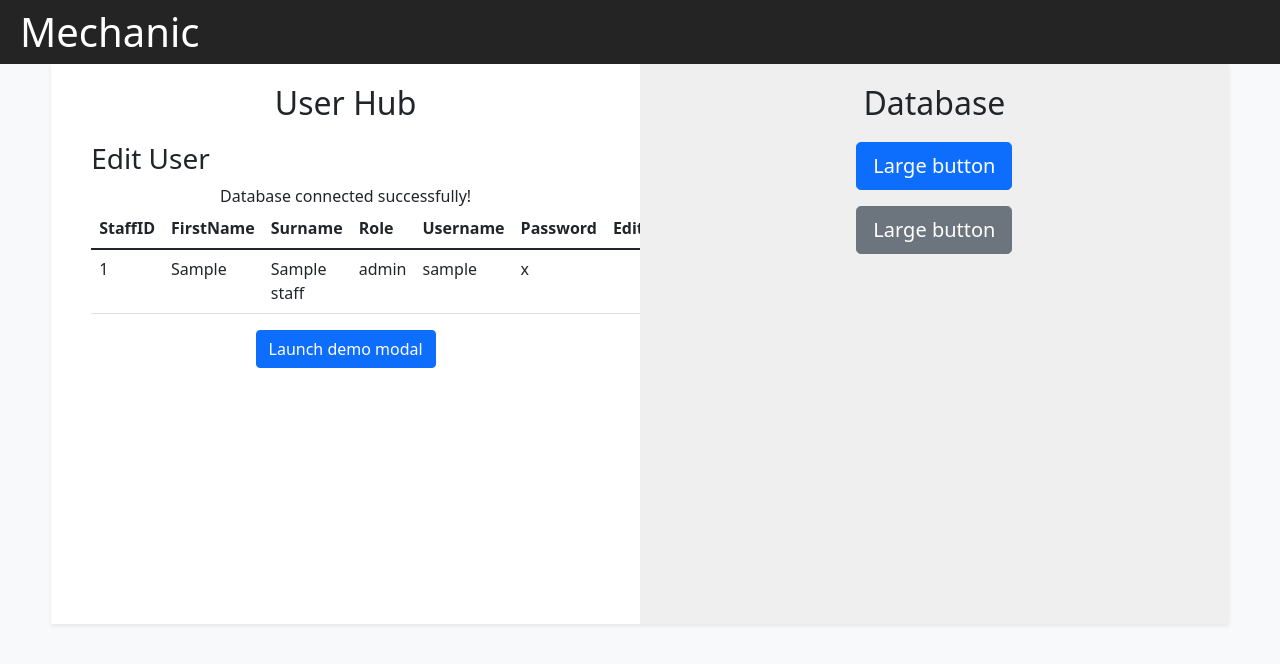
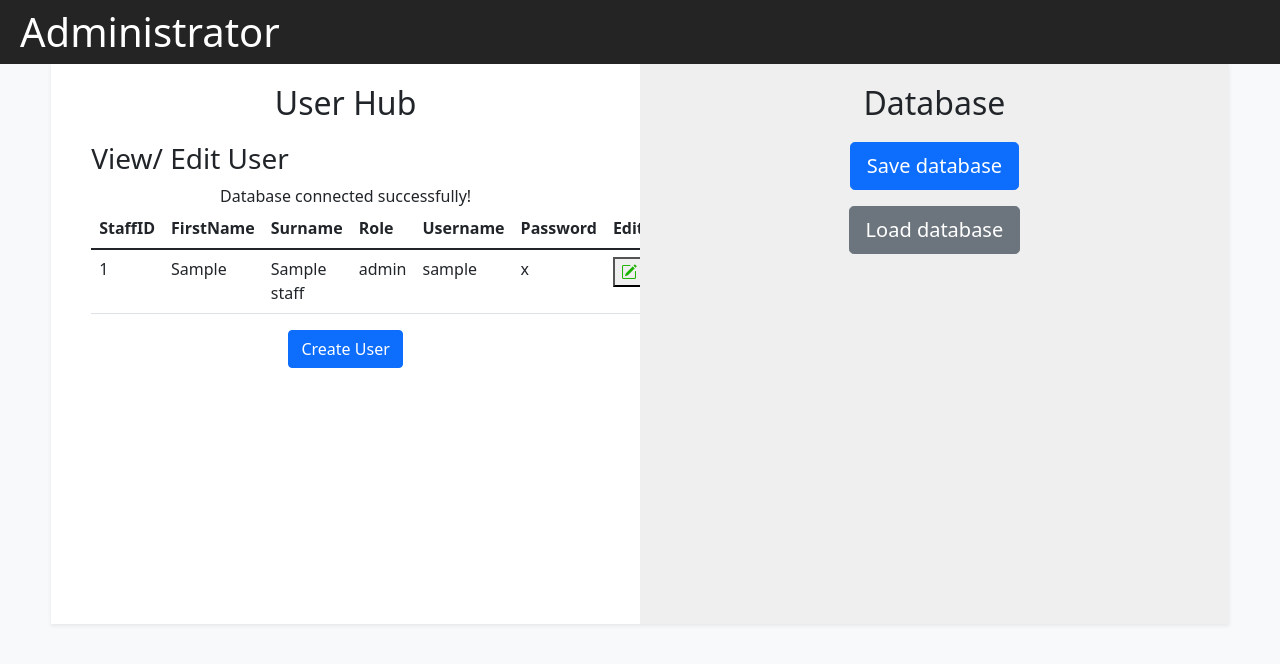
Before and after one commit to Hamz-06/Team-Project-gs, a PHP site: page /adminpage.php in a window 1280 px wide. Shown: the top 664 px of the page. Run offline with PHP 8.4, Linux system fonts and the light colour scheme; tables that the repository leaves empty or names only in its code hold one stand-in row (values such as "Sample post"); some libraries are stand-ins or nearby versions.

Commit message:
Updated website

```diff
--- a/adminpage.php
+++ b/adminpage.php
@@ -3,19 +3,15 @@
 //add function
 include 'phpfunctions.php';
 
-//run if add user button is clicked
+//run if add user button is clicked (Form button)
 if (isset($_POST['addUserSubmit'])) {
+  echo "<script>console.log('qwe')</script>";
+
   addUser();
 }
 
-if (isset($_POST['editUserSubmit'])) {
-}
-
-
 
 ?>
-
-
 
 
 
@@ -30,7 +26,7 @@ if (isset($_POST['editUserSubmit'])) {
 
 
 <head>
-  <title>Mechanic - GARITS</title>
+  <title>Administrator - GARITS</title>
   <!-- CSS only -->
   <link href="https://cdn.jsdelivr.net/npm/bootstrap@5.1.3/dist/css/bootstrap.min.css" rel="stylesheet" integrity="sha384-1BmE4kWBq78iYhFldvKuhfTAU6auU8tT94WrHftjDbrCEXSU1oBoqyl2QvZ6jIW3" crossorigin="anonymous">
   <link href="style.css" rel="stylesheet">
@@ -38,7 +34,7 @@ if (isset($_POST['editUserSubmit'])) {
 
 <body>
   <nav>
-    <h1>Mechanic</h1>
+    <h1>Administrator</h1>
   </nav>
 
 
@@ -52,7 +48,7 @@ if (isset($_POST['editUserSubmit'])) {
 
       <!-- Subtitle -->
       <div class="line text-left">
-        <h3>Edit User</h3>
+        <h3>View/ Edit User</h3>
       </div>
 
 
@@ -79,17 +75,28 @@ if (isset($_POST['editUserSubmit'])) {
 
               // get number of users to add to edit button
               $numUser = mysqli_num_rows($getUser);
+
               //create array for edit button
+              $editButtonArray = array();
 
-              $editButtonArray = array();
-              //loop through users and assign a edit button to each user
+              //loop through users and assign a edit button/ form to each user
               for ($i = 0; $i < $numUser; $i++) {
 
                 $row = $getUser->fetch_assoc();
-                array_push($editButtonArray, '<td><button type="button" class="bi-pencil-square" id="editbutton" data-bs-toggle="modal" data-bs-target="#exampleModal2"> </button></td>');
+                $id = $row["StaffID"];
+
+                $buttonForm = '<form action="editUserPage.php?>" method="get">
+                <input type="hidden" name ="buttonID" value ='.$id.'>
+                <button type="submit" class="bi-pencil-square" id="editbutton"> </button>
+                </form>';
+                //push button to array
+                array_push($editButtonArray, $buttonForm);
+
+                //add to html code
                 echo "<tr><td>" . $row["StaffID"] . "</td><td>" . $row["Fname"] . "</td><td>" . $row["Sname"] . "</td><td>" . $row["Roles"] . "</td><td>" . $row["Username"] . "</td><td>" . $row["Password"] . "</td><td>" . $editButtonArray[$i] .  "</td></tr>";
               }
 
+              $db->close();
               ?>
 
 
@@ -100,73 +107,15 @@ if (isset($_POST['editUserSubmit'])) {
         </table>
 
 
-        <!--Modal num2 (USED TO EDIT USER - Similar to create user) -->
-
-        <div class="modal fade" id="exampleModal2" tabindex="-1" aria-labelledby="exampleModalLabel" aria-hidden="true">
-          <div class="modal-dialog">
-
-            <div class="modal-content">
-              <div class="modal-header">
-                <h5 class="modal-title" id="exampleModalLabel">Add User</h5>
-                <button type="button" class="btn-close" data-bs-dismiss="modal" aria-label="Close"></button>
-              </div>
-              <div class="modal-body">
-                <form method="post" id="editUser" onsubmit="return checkEditUserAdmin()" action="adminpage.php">
-
-                  <div class="spacer">
-
-                    <small id="editFnameTag"></small>
-                    <input type="text" name="editFname" class="form-control" id="editFname" placeholder="Enter First Name" value="sdsd" maxlength="15">
-
-                  </div>
-
-                  <div class="spacer">
-
-                    <small id="editSnameTag"></small>
-                    <input type="text" name="editSname" class="form-control" id="editSname" placeholder="Enter Surname" maxlength="15">
-
-                  </div>
-
-                  <div class="spacer">
-                    <small id="editRoleTag"></small>
-                    <select class="form-control" name="editRole" id="editRole">
-                      <option>Choose a Role...</option>
-                      <option>Receptionist</option>
-                      <option>Mechanic</option>
-                      <option>Foreperson</option>
-                      <option>Franchisee</option>
-                      <option>Administrator</option>
-                    </select>
-
-                  </div>
-                  <div class="spacer">
-                    <small id="editUnameTag"></small>
-                    <input type="text" name="editUname" class="form-control" id="editUname" placeholder="Enter Username" maxlength="15">
-
-                  </div>
-
-                  <div class="spacer">
-                    <small id="editPwordTag"></small>
-                    <input type="text" name="editPword" class="form-control" id="editPword" placeholder="Enter Password" maxlength="15">
-                  </div>
 
 
-              </div>
-              <div class="modal-footer">
-                <button type="button" class="btn btn-secondary" data-bs-dismiss="modal">Close</button>
-                <button type="submit" class="btn btn-primary" name="editUserSubmit">Save changes</button>
-              </div>
 
-              </form>
-            </div>
 
-          </div>
-        </div>
 
 
         <!-- Button trigger modal THIS IS START OF ADD USER -->
         <button type="button" class="btn btn-primary" data-bs-toggle="modal" data-bs-target="#exampleModal">
-          Launch demo modal
+          Create User
         </button>
 
         <!-- Modal -->
@@ -198,7 +147,7 @@ if (isset($_POST['editUserSubmit'])) {
                   <div class="spacer">
                     <small id="roleTag"></small>
                     <select class="form-control" name="role" id="role">
-                      <option>Choose a Role...</option>
+                      <option value="" selected disabled hidden>Please select an option...</option>
                       <option>Receptionist</option>
                       <option>Mechanic</option>
                       <option>Foreperson</option>
@@ -222,7 +171,7 @@ if (isset($_POST['editUserSubmit'])) {
               </div>
               <div class="modal-footer">
                 <button type="button" class="btn btn-secondary" data-bs-dismiss="modal">Close</button>
-                <button type="submit" class="btn btn-primary" name="addUserSubmit">Save changes</button>
+                <button type="submit" class="btn btn-primary" name="addUserSubmit">Add User</button>
               </div>
 
               </form>
@@ -246,7 +195,7 @@ if (isset($_POST['editUserSubmit'])) {
 
       <div class="line">
         <table class="table">
-          <button type="button" class="btn btn-primary btn-lg">Large button</button>
+          <button type="button" class="btn btn-primary btn-lg">Save database </button>
 
         </table>
       </div>
@@ -254,7 +203,7 @@ if (isset($_POST['editUserSubmit'])) {
       <div class="line">
         <table class="table">
 
-          <button type="button" class="btn btn-secondary btn-lg">Large button</button>
+          <button type="button" class="btn btn-secondary btn-lg">Load database</button>
         </table>
       </div>
 
--- a/formValidation.js
+++ b/formValidation.js
@@ -101,7 +101,7 @@ function checkCreateUserAdmin(){
 ///////////////////
 function checkEditUserAdmin() {
     //gets data from form
-    console.log("ewfef");
+
     const editFirstName = $("editFname").value.trim();
     const editSecondName = $("editSname").value.trim();
     const editRole = $("editRole").value.trim();
--- a/getButtonIndex.js
+++ /dev/null
@@ -1,17 +0,0 @@
-
-const btns = document.querySelectorAll("#editbutton");
-
-
-
-$indexButton=0;
-
-
-btns.forEach((item, index) => {
-    item.addEventListener('click', () =>
-        $indexButton=index
-        );
-});
-
-function usy(){
-    return $indexButton;
-}
--- a/getStaff.php
+++ /dev/null
@@ -1,4 +0,0 @@
-<?php
-
-    $data = "rgrg";
-?>
--- a/phpfunctions.php
+++ b/phpfunctions.php
@@ -1,12 +1,13 @@
+
+
 <?php
+
 function addUser()
 {
 
     /*Checks to see if fname and etc.. exist from the the form. If it exists it
     will assign the variables */
-    if (
-        isset($_POST['fname']) && isset($_POST['sname']) && isset($_POST['role']) && isset($_POST['pword'])
-    ) {
+    if (isset($_POST['fname']) && isset($_POST['sname']) && isset($_POST['role']) && isset($_POST['pword'])) {
         $fname = $_POST['fname'];
         $sname = $_POST['sname'];
         $role = $_POST['role'];
@@ -42,7 +43,7 @@ function addUser()
 
                 echo "<script>alert('Username is taken. Try another Username');</script>";
                 break;
-            } else if ($row['Username'] != $uname && $i==$numRows-1) {  //adds one user at the end of the loop(This is to prevent multiple data entries)
+            } else if ($row['Username'] != $uname && $i == $numRows - 1) {  //adds one user at the end of the loop(This is to prevent multiple data entries)
 
                 //insert userdetails into sql
                 $insertUserName = "INSERT INTO `Staff` (`StaffID`, `Fname`, `Sname`, `Roles`, `Username`, `Password`)
@@ -55,3 +56,58 @@ function addUser()
         $db->close();
     }
 }
+
+function editUser()
+{
+    include 'connect.php';
+
+
+
+    /*Checks to see if fname and etc.. exist from the the form. If it exists it
+    will assign the variables */
+    if (isset($_POST['editFname']) && isset($_POST['editSname']) && isset($_POST['editPword'])) {
+
+        $userID = $_POST['userID'];
+        $editedfname = $_POST['editFname'];
+        $editedsname = $_POST['editSname'];
+        $editedrole = $_POST['editRole'];
+        $editeduname = $_POST['editUname'];
+        $editedpword = $_POST['editPword'];
+
+        echo $editedfname;
+        echo $editedpword;
+        echo $editedrole;
+    }
+
+
+    /*Checks to see if a post request was made (usually from form) */
+    if ($_SERVER['REQUEST_METHOD'] == 'POST') {
+
+        $sqlEditUser = "UPDATE `Staff` SET `Fname` = '$editedfname', `Sname` = '$editedsname', `Roles` = '$editedrole', `Username` = '$editeduname', `Password`='$editedpword' WHERE `StaffID` = '$userID'";
+
+        $db->query($sqlEditUser);
+
+
+        $db->close();
+        echo "<script>
+        alert('User has been edited');
+        window.location.replace('adminpage.php');
+        </script>";
+
+
+
+    }
+
+
+
+
+}
+
+
+
+
+
+
+
+
+?>
```
Also changed, not shown: editUserPage.php (added, +130 -0 lines).
